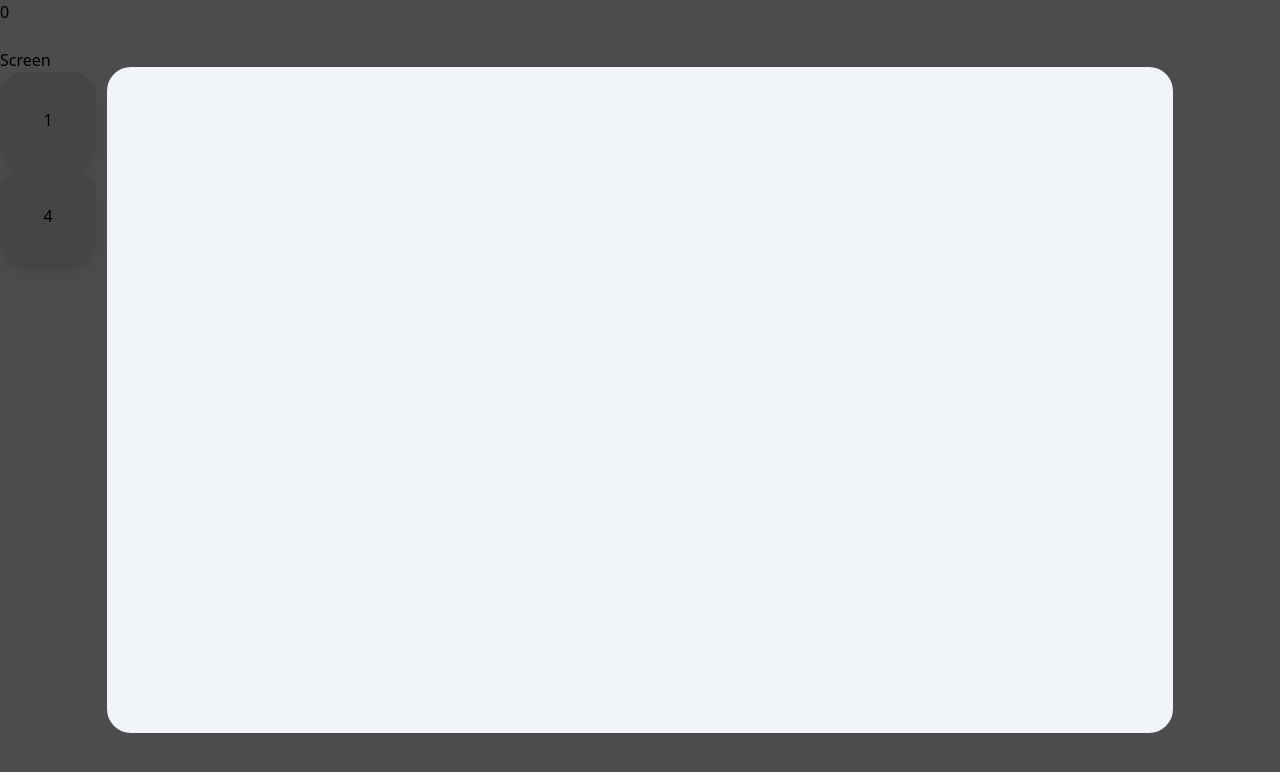
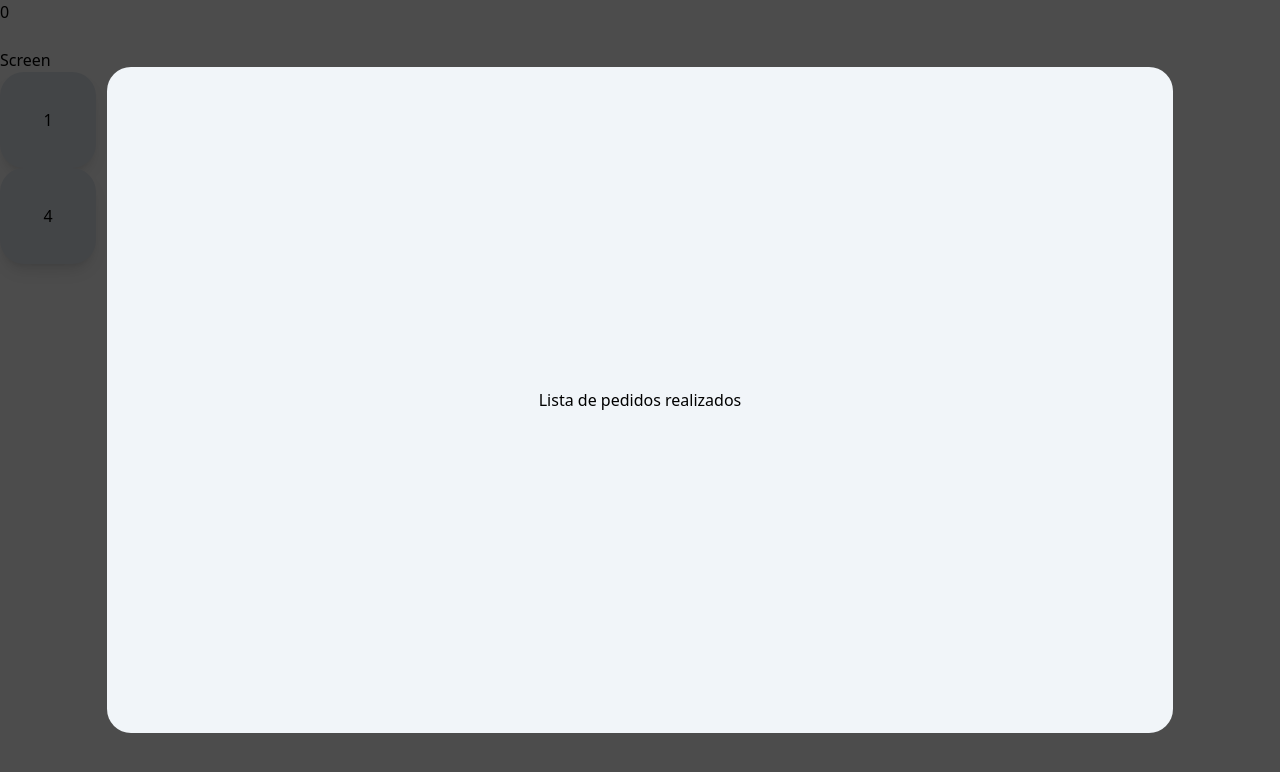
Before and after one commit to VTramon/POO, a Next.js app: page / in a window 1280 px wide. Both pictures are taken after a click on the button "Screen". Shown: the top 772 px of the page. Built offline with nearby package versions, Linux system fonts and the light colour scheme.

Commit message:
Versioning untracked files

```diff
--- a/src/components/ModalScreen.tsx
+++ b/src/components/ModalScreen.tsx
@@ -42,6 +42,8 @@ const ModalScreen = () => {
         onClick={(e) => e.stopPropagation()}
         className="flex flex-col justify-center items-center relative w-5/6 h-5/6 bg-slate-100 rounded-3xl overflow-scroll"
       >
+        <h2>Lista de pedidos realizados</h2>
+
         {handleList()}
       </div>
     </div>
```
